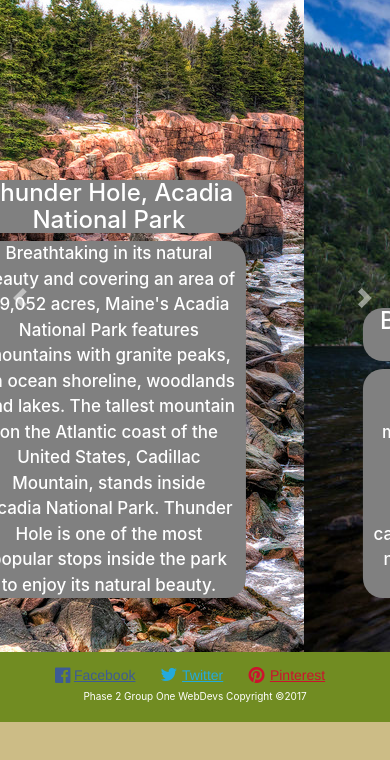
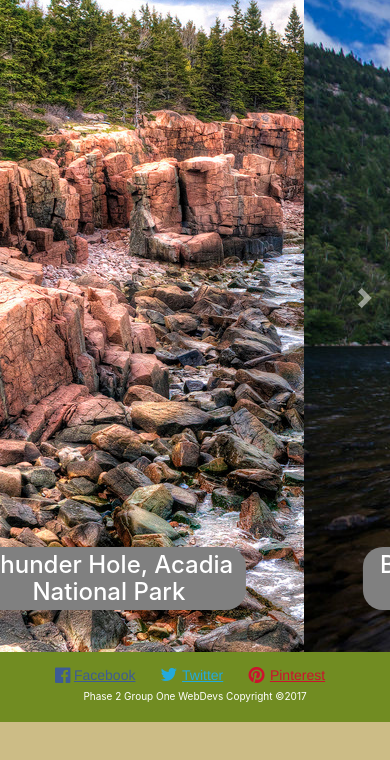
Before and after one commit to jose7fernandez/fall-2017-ph2-group-project, a plain HTML site: page index.html in a window 390 px wide. Shown: the part 122-882 px from the top of the page. Drawn offline with Linux system fonts and the light colour scheme.

Commit message:
Removed carousel cap p, on small screens.

```diff
--- a/css/style.css
+++ b/css/style.css
@@ -400,9 +400,14 @@ label {
         margin-left: -35px;
     }
 }
-.carousel-caption {
+.carousel-caption h4 {
+    padding: 5px;
+}
+.carousel-caption p {
+    display: none;
     font-size: 14px;
-    height: auto;
 }
 
 }
+
+}
```
